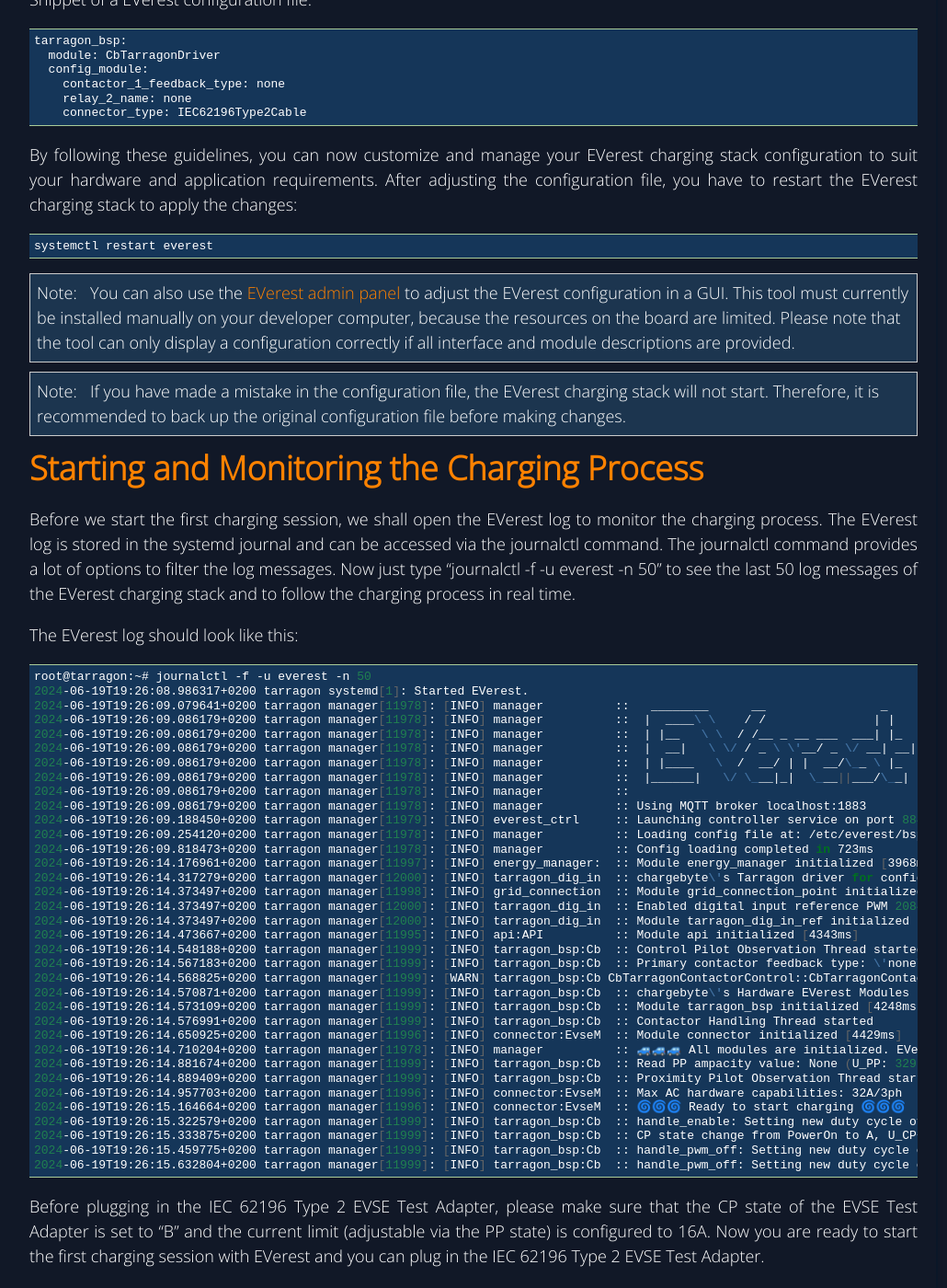
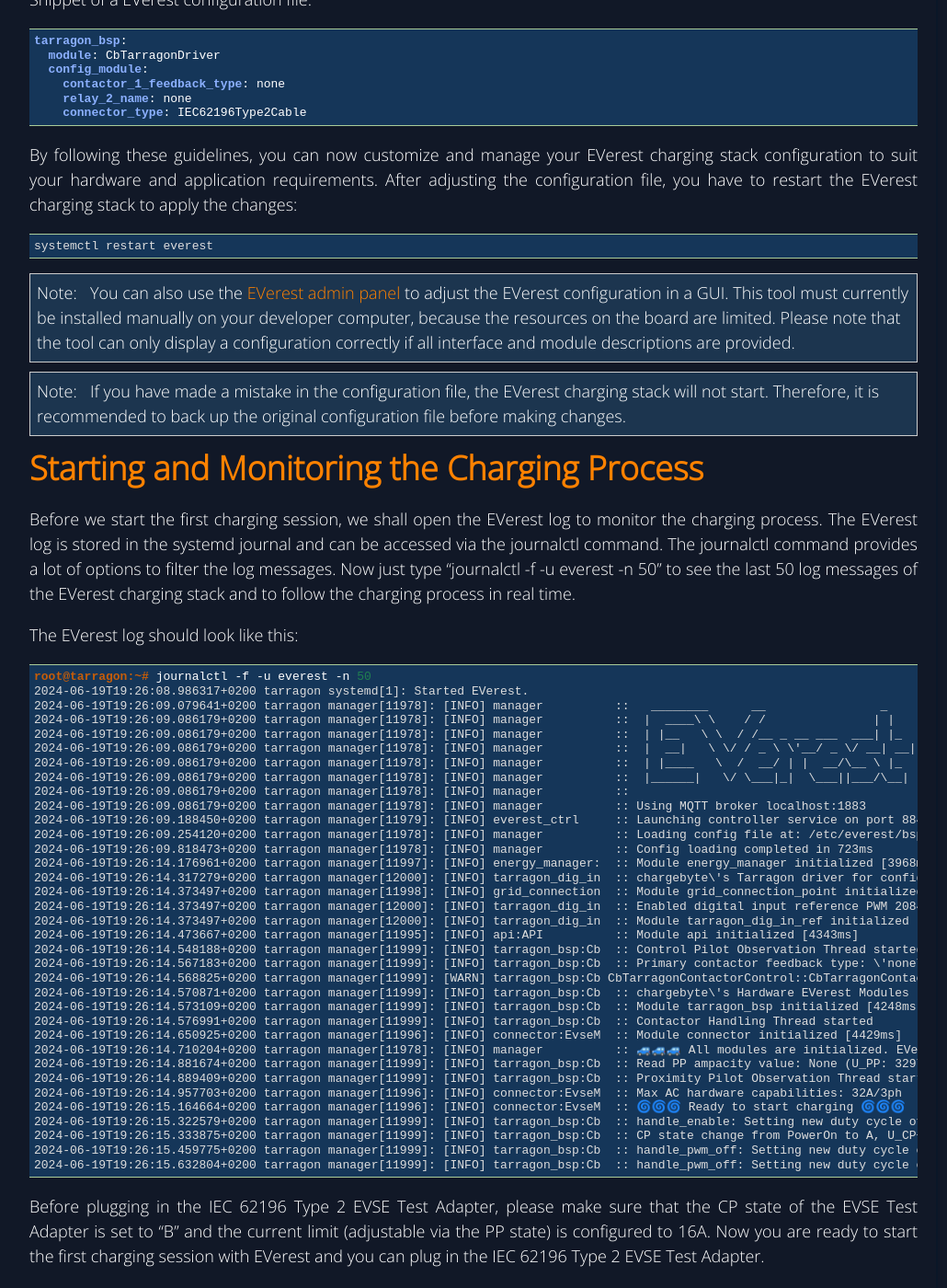
Before and after one commit to chargebyte/chargebyte-docs, a Sphinx documentation site: the page built from docs/source/getting_started.rst, in a window 1280 px wide and 1400 px high, scrolled down 5449 px. Shown: the whole window at 92% size, without its empty margins (218-1248 px from the left). Built offline with Sphinx 7.4.7, drawn with Linux system fonts in a browser that asks for light colours; some of the changed text lies outside the part shown.

Commit message:
Fix typos and improve code block formatting in documentation
Signed-off-by: Fabian Hartung <fabian.hartung@chargebyte.com>

```diff
--- a/docs/source/everest_charging_stack.rst
+++ b/docs/source/everest_charging_stack.rst
@@ -105,13 +105,13 @@
 **API** (`view on GitHub <https://github.com/EVerest/everest-core/tree/main/modules/API>`__)
 
 This module is not mandatory for an EVSE setup using Charge Control C in EVerest. However, the module
-:code:`API` is responsible to provide a simple MQTT based API to EVerest internals.
+:code:`API` is responsible for providing a simple MQTT based API to EVerest internals.
 
 **ErrorHistory** (`view on GitHub <https://github.com/EVerest/everest-core/tree/main/modules/ErrorHistory>`__)
 
 This module is not mandatory for an EVSE setup using Charge Control C in EVerest. This module is responsible
 for storing EVerest error events in a database file. The location of the database file can be defined
-over a configuration parameter.
+via a configuration parameter.
 
 **OCPP** (`view on GitHub <https://github.com/EVerest/everest-core/tree/main/modules/OCPP>`__)
 
--- a/docs/source/getting_started.rst
+++ b/docs/source/getting_started.rst
@@ -182,7 +182,7 @@
 The hardware related tasks are mainly handled by the CbTarragonDriver module. To view the content of
 the module's manifest file, use the following command:
 
-.. code-block:: sh
+.. code-block:: console
 
    less /usr/libexec/everest/modules/CbTarragonDriver/manifest.yaml
 
@@ -201,7 +201,7 @@
 
 Snippet of a EVerest configuration file:
 
-.. code-block:: sh
+.. code-block:: yaml
 
    tarragon_bsp:
      module: CbTarragonDriver
@@ -214,7 +214,7 @@
 to suit your hardware and application requirements. After adjusting the configuration file, you have
 to restart the EVerest charging stack to apply the changes:
 
-.. code-block:: sh
+.. code-block:: console
 
    systemctl restart everest
 
@@ -241,7 +241,7 @@
 
 The EVerest log should look like this:
 
-.. code-block:: sh
+.. code-block:: console
 
    root@tarragon:~# journalctl -f -u everest -n 50
    2024-06-19T19:26:08.986317+0200 tarragon systemd[1]: Started EVerest.
@@ -292,7 +292,7 @@
 
 The last EVerest log messages should look like this:
 
-.. code-block:: sh
+.. code-block:: console
 
    2024-06-20T07:45:49.386995+0200 tarragon manager[18942]: [INFO] tarragon_bsp:Cb  :: CP state change from A to B, U_CP+: 9637 mV, U_CP-: -2 mV
    Read PP ampacity value: A_16 (U_PP: 3297 mV)
@@ -307,7 +307,7 @@
 After switching the CP state from "B" to "C", the EVSE contactor should close and the charging
 process should start. The last EVerest log messages should look like this:
 
-.. code-block:: sh
+.. code-block:: console
 
    2024-06-21T07:45:50.605759+0200 tarragon manager[5733]: [INFO] tarragon_bsp:Cb  :: CP state change from B to C, U_CP+: 5996 mV, U_CP-: -11817 mV
    2024-06-21T07:45:50.766409+0200 tarragon manager[5733]: [INFO] tarragon_bsp:Cb  :: Closing contactor...
@@ -317,7 +317,7 @@
 
 The last EVerest log messages should look like this:
 
-.. code-block:: sh
+.. code-block:: console
 
    2024-06-21T07:48:04.406373+0200 tarragon manager[5733]: [INFO] tarragon_bsp:Cb  :: CP state change from C to B, U_CP+: 8842 mV, U_CP-: -11826 mV
    2024-06-21T07:48:04.641265+0200 tarragon manager[5733]: [INFO] tarragon_bsp:Cb  :: Opening contactor...
@@ -329,7 +329,7 @@
 
 The last EVerest log messages after removing the plug should look like this:
 
-.. code-block:: sh
+.. code-block:: console
 
    2024-06-21T07:52:51.287007+0200 tarragon manager[5733]: [INFO] tarragon_bsp:Cb  :: CP state change from B to A, U_CP+: 11927 mV, U_CP-: -11970 mV
    2024-06-21T07:52:51.368428+0200 tarragon manager[5733]: [INFO] tarragon_bsp:Cb  :: handle_pwm_off: Setting new duty cycle of 100.00%
--- a/docs/source/troubleshooting.rst
+++ b/docs/source/troubleshooting.rst
@@ -98,7 +98,7 @@
    used to initialize or update the device model database. To update a component config file, just the
    place a `component config file <https://github.com/EVerest/libocpp/tree/v0.16.2/config/v201/component_config>`_
    in the same directory structure in the DeviceModelConfigPath and change the values accordingly.
-   Importent keys of the component config files are:
+   Important keys of the component config files are:
 
    - `standardized/InternalCtrlr.json: ChargePointId`: In "attributes" adapt the "value" key to configure the ChargePointId. Used to identify the Charging Station.
    - `standardized/InternalCtrlr.json: NetworkConnectionProfiles`: In "attributes" adapt the "ocppCsmsUrl" key. The URL in "ocppCsmsUrl" is used to connect to the CSMS.
```
